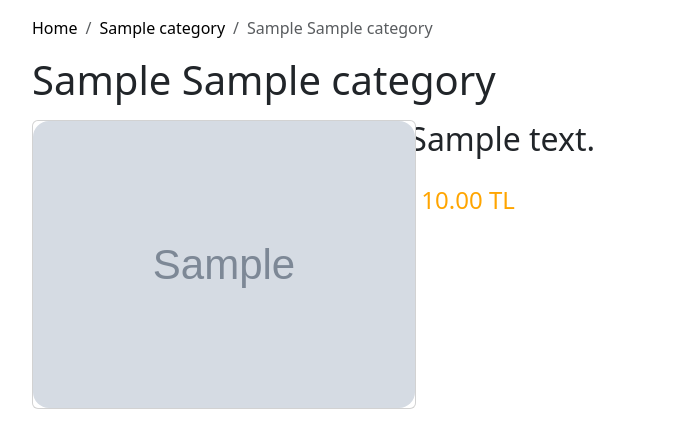
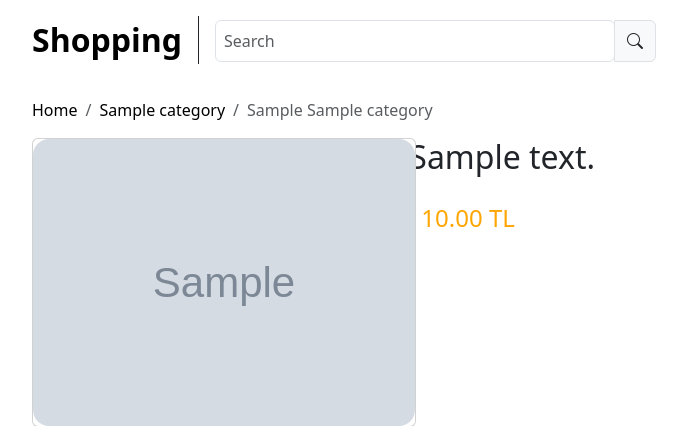
Before and after one commit to alperengokbak/shopping_website, a Django app: page /product/1/ in a window 1280 px wide. Shown: the top 426 px of the page, without its empty margins (54-741 px from the left). Run offline with Django 5.2, Linux system fonts and the light colour scheme; tables that the repository leaves empty hold one stand-in row (values such as "Sample post"); grey boxes marked "Sample" are stand-in pictures.

Commit message:
Changed css styles

```diff
--- a/products/templates/product_detail.html
+++ b/products/templates/product_detail.html
@@ -14,10 +14,35 @@
     />
 
     <link rel="stylesheet" type="text/css" href="{% static 'css/styles.css' %}" />
+    <link rel="stylesheet" href="https://cdn.jsdelivr.net/npm/bootstrap-icons@1.11.2/font/bootstrap-icons.min.css" />
   </head>
   <body>
     <!-- Product Detail -->
     <div class="container" style="padding: 16px">
+      <!-- Search Bar -->
+      <div style="display: flex; flex-direction: row; margin-bottom: 20px; align-items: flex-start">
+        <a
+          style="font-size: 32px; margin-right: 16px; font-weight: bold; text-decoration: none; color: #000"
+          href="{% url 'home' %}"
+          >Shopping</a
+        >
+        <div style="border-right: 1px solid; margin-right: 16px; height: 48px"></div>
+        <div class="input-group mb-3" style="margin-top: 4px">
+          <form id="searchForm" action="{% url 'search_input' %}" method="GET">
+            <input
+              type="text"
+              id="search"
+              name="search"
+              placeholder="Search"
+              style="width: 400px; height: 42px; padding: 8px"
+              class="form-control"
+            />
+          </form>
+          <span class="input-group-text" style="cursor: pointer" onclick="submitForm()">
+            <i class="bi bi-search"></i>
+          </span>
+        </div>
+      </div>
       <!-- Breadcrumbs -->
       <nav aria-label="breadcrumb">
         <ol class="breadcrumb">
@@ -52,8 +77,6 @@
       </nav>
 
       <!-- Product Details -->
-      <h1 style="margin-bottom: 16px">{{ product.brand }} {{ product.category.title }}</h1>
-
       <div class="row">
         <div class="col-md-4">
           <div class="card" style="width: 24rem">
```
Also changed, not shown: products/templates/home.html (+11 -6 lines), products/templates/search_input.html (+10 -9 lines).
